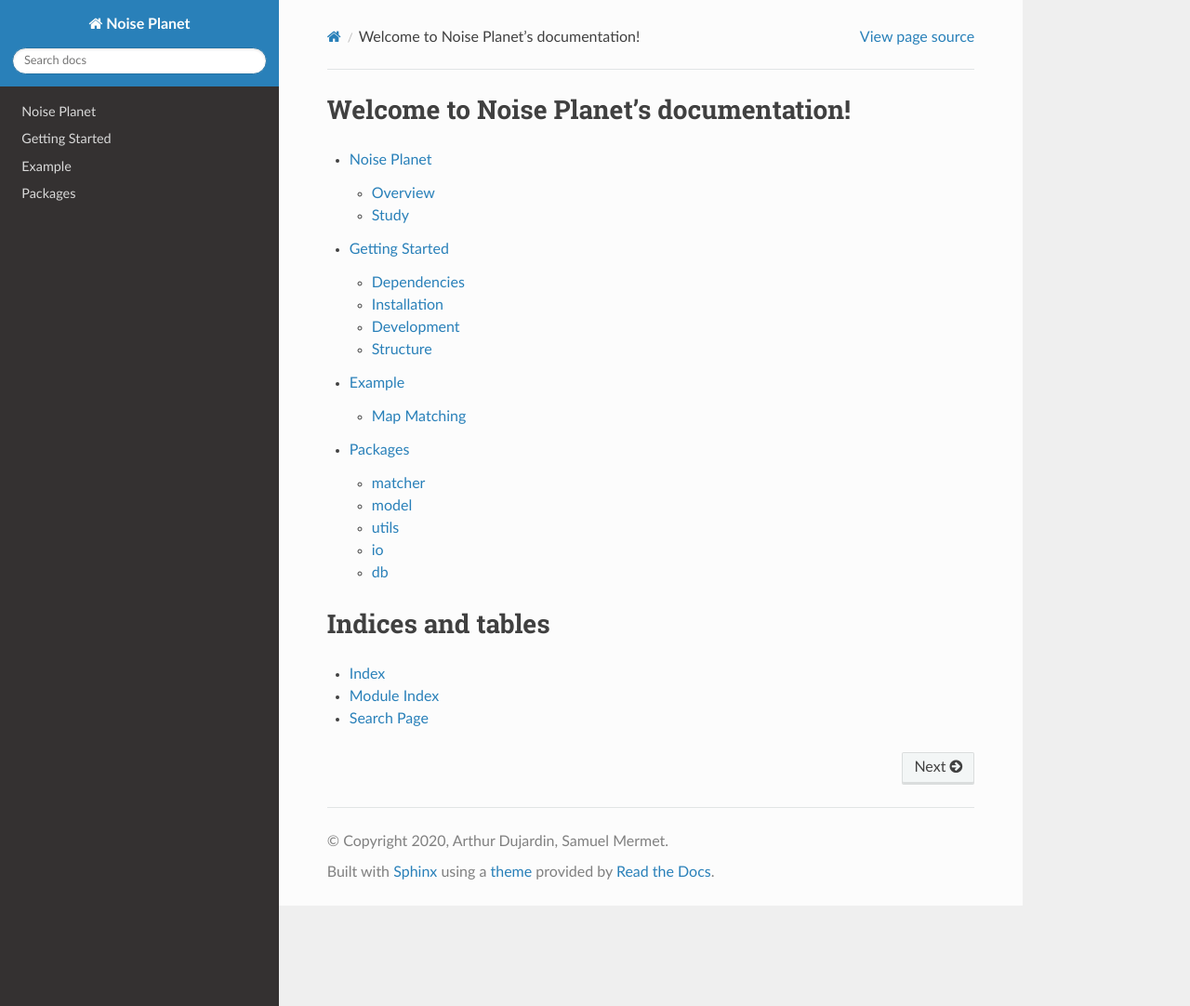
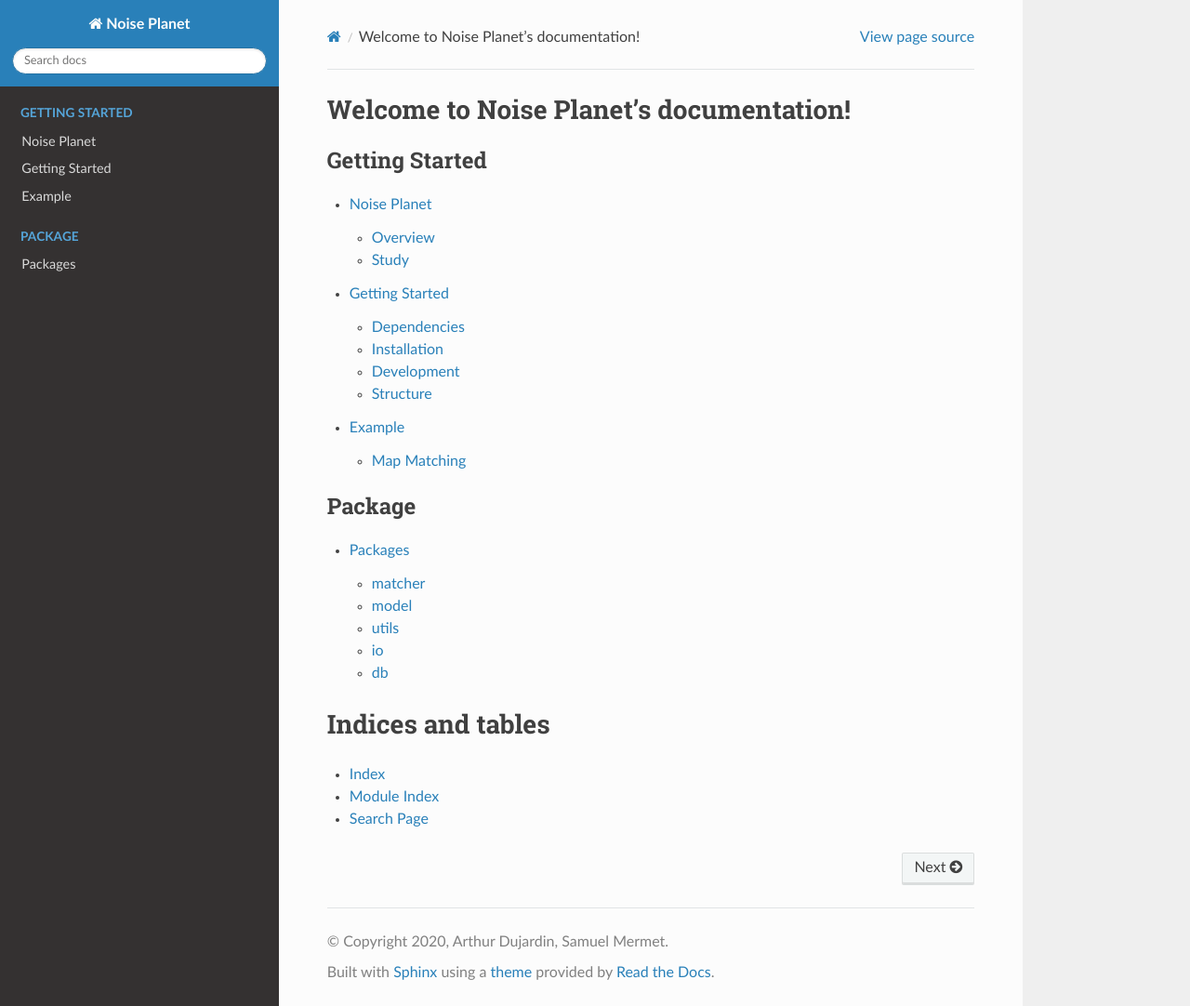
Before and after one commit to arthurdjn/noiseplanet, a Sphinx documentation site: the page built from docs/index.rst, in a window 1280 px wide and 1082 px high. Shown: the whole window at 93% size. Built offline with Sphinx 7.4.7 and the Read the Docs theme 2.0.0, drawn with Linux system fonts in a browser that asks for light colours.

Commit message:
ipdate readthedocs

```diff
--- a/docs/index.rst
+++ b/docs/index.rst
@@ -6,6 +6,7 @@
 
 .. toctree::
    :maxdepth: 2
+   :caption: Getting Started
 
 
    pages/welcome
@@ -16,6 +17,9 @@
 
    pages/example
 
+.. toctree::
+   :maxdepth: 2
+   :caption: Package
 
    pages/packages
 
--- a/docs/pages/example.rst
+++ b/docs/pages/example.rst
@@ -21,6 +21,7 @@
 
 
 .. code-block:: python
+
     import numpy as np
     import osmnx as ox
     from noiseplanet import matching
@@ -71,9 +72,10 @@
 
 And visualize the results :
 
-from noiseplanet.ui import plot_html
 
 .. code-block:: python
+
+    from noiseplanet.ui import plot_html
 
     # Plot the graph
     plot_html(track, track_corr=track_corr, route_corr=route_corr,
```
